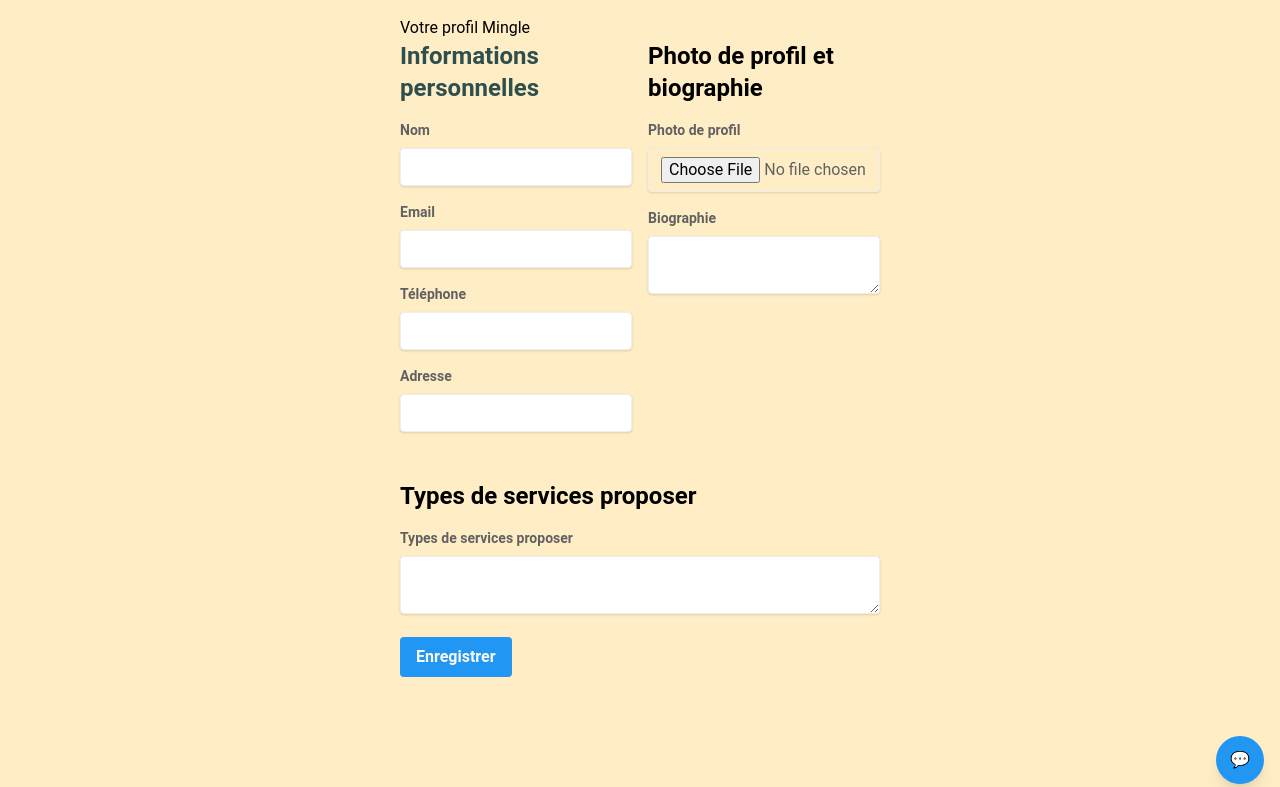
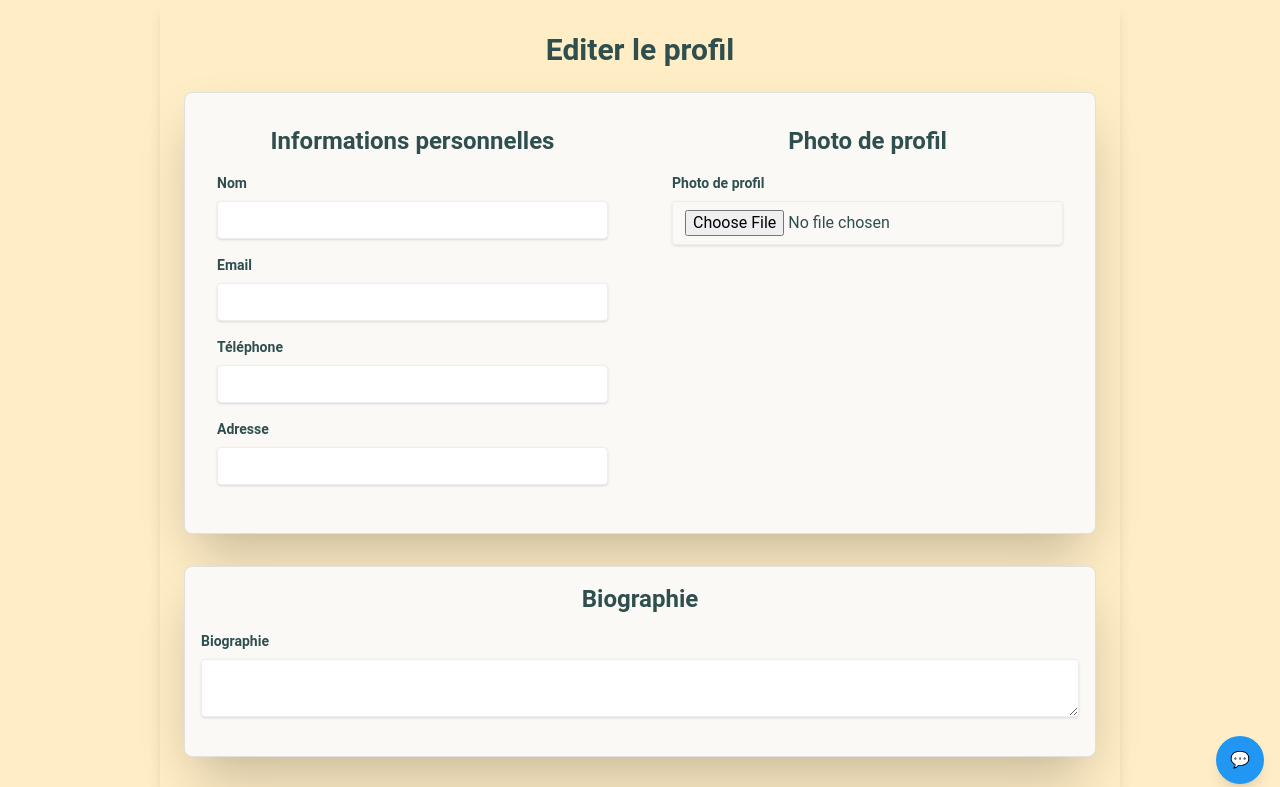
Before and after one commit to Emmanuelle-S/Mingle, a React (Vite) app in the folder frontend/: page /Profil in a window 1280 px wide. Shown: the top 787 px of the page. Built offline with nearby package versions, Linux system fonts and the light colour scheme.

Commit message:
finalize editProfile functionality + css Tailwind, improvement to come

```diff
--- a/frontend/src/components/Profil/EditProfil.jsx
+++ b/frontend/src/components/Profil/EditProfil.jsx
@@ -14,12 +14,21 @@ const validationSchema = Yup.object({
 });
 
 const MyTextInput = ({ label, ...props }) => {
+  // = fonction fléchée qui prend comme argument un objet destructuré : contient au moins une propriété label, ainsi que toutes les autres propriétés (props) qui peuvent être passées à l'élément <input>.
   const [field, meta] = useField(props);
+  // utilise le hook useField fourni par Formik pour lier les champs de formulaire (field) et les métadonnées (meta) à props (inclut la gestion de valeur du champ, évènement de changement, de validation ...)
   return (
     <div className="mb-4">
-      <label className="block text-gray-700 text-sm font-bold mb-2" htmlFor={props.id || props.name}>{label}</label>
-      <input className="shadow appearance-none border rounded w-full py-2 px-3 text-gray-700 leading-tight focus:outline-none focus:shadow-outline" {...field} {...props} />
+      <label className="block text-darkslategray text-sm font-bold mb-2" htmlFor={props.id || props.name}>{label}</label>
+      {/* htmlFor : défini avec la valeur props.id ou props.name pour associer le label à l'élément <input> correspondant. */}
+      <input
+        className="shadow appearance-none border rounded w-full py-2 px-3 text-darkslategray leading-tight focus:outline-none focus:shadow-outline"
+        {...field}
+        {...props}
+        // Les propriétés de field (comme value, onChange, etc.) et toutes les autres props sont étendues à l'élément <input> => transmettre toutes les fonctionnalités et les configurations nécessaires au champ de formulaire.
+      />
       {meta.touched && meta.error ? (
+        // gestion des erreurs
         <div className="text-red-500 text-xs italic">{meta.error}</div>
       ) : null}
     </div>
@@ -27,12 +36,20 @@ const MyTextInput = ({ label, ...props }) => {
 };
 
 const MyTextarea = ({ label, ...props }) => {
+  // fonction fléchée qui prend comme argument un objet destructuré, qui contient au moins une propriété label, ainsi que toutes les autres propriétés (props) qui peuvent être passées à l'élément <textarea>.
   const [field, meta] = useField(props);
+  // utilise le hook useField fourni par Formik pour lier les champs de formulaire (field) et les métadonnées (meta) à props (inclut la gestion de la valeur du champ, des événements de changement, de la validation...)
   return (
     <div className="mb-4">
-      <label className="block text-gray-700 text-sm font-bold mb-2" htmlFor={props.id || props.name}>{label}</label>
-      <textarea className="shadow appearance-none border rounded w-full py-2 px-3 text-gray-700 leading-tight focus:outline-none focus:shadow-outline" {...field} {...props} />
+      <label className="block text-darkslategray text-sm font-bold mb-2" htmlFor={props.id || props.name}>{label}</label>
+      {/* htmlFor = défini avec la valeur props.id ou props.name pour associer le label à l'élément <textarea> correspondant. */}
+      <textarea
+        className="shadow appearance-none border rounded w-full py-2 px-3 text-darkslategray leading-tight focus:outline-none focus:shadow-outline"
+        {...field}
+        {...props}
+      />
       {meta.touched && meta.error ? (
+        // gestion des erreurs
         <div className="text-red-500 text-xs italic">{meta.error}</div>
       ) : null}
     </div>
@@ -40,20 +57,35 @@ const MyTextarea = ({ label, ...props }) => {
 };
 
 const MyFileInput = ({ label, ...props }) => {
+  // fonction fléchée qui prend comme argument un objet destructuré. Ce objet contient au moins une propriété label, ainsi que toutes les autres propriétés (props) qui peuvent être passées à l'élément <input>.
   const [field, meta, helpers] = useField(props);
   const { setValue } = helpers;
+  // utilise le hook useField fourni par Formik pour lier les champs de formulaire (field), les métadonnées (meta) et les fonctions d'assistance (helpers) à props.
+  // setValue = extraite de helpers pour mettre à jour la valeur du champ.
+  // Rappel helpers :  fonctions d'assistance qui permettent de manipuler directement la valeur et l'état du champ. Ici utilisé pour extraire la fonction setValue
 
   const handleChange = (e) => {
     setValue(e.currentTarget.files[0]);
   };
+  // appelée lorsque l'utilisateur sélectionne un fichier. Elle récupère le premier fichier sélectionné met à jour la valeur du champ de formulaire avec ce fichier en utilisant setValue.
 
   return (
     <div className="mb-4">
-      <label className="block text-gray-700 text-sm font-bold mb-2" htmlFor={props.id || props.name}>{label}</label>
-      <input className="shadow appearance-none border rounded w-full py-2 px-3 text-gray-700 leading-tight focus:outline-none focus:shadow-outline" type="file" onChange={handleChange} />
+      <label className="block text-darkslategray text-sm font-bold mb-2" htmlFor={props.id || props.name}>{label}</label>
+      {/* htmlFor = défini avec la valeur props.id ou props.name pour associer le label à l'élément <input> correspondant. */}
+      <input
+        className="shadow appearance-none border rounded w-full py-2 px-3 text-darkslategray leading-tight focus:outline-none focus:shadow-outline"
+        type="file"
+        onChange={handleChange}
+        // fonction handleChange = assignée à l'événement onChange pour gérer la sélection du fichier.
+      />
       {meta.touched && meta.error ? (
         <div className="text-red-500 text-xs italic">{meta.error}</div>
       ) : null}
+      {field.value && typeof field.value === 'object' && (
+        <div className="text-sm mt-2">{field.value.name}</div>
+        // Si une valeur est présente dans field.value et que cette valeur est un objet, alors un élément <div> est rendu pour afficher le nom du fichier (field.value.name).
+      )}
     </div>
   );
 };
@@ -74,30 +106,38 @@ const EditProfil = () => {
       validationSchema={validationSchema}
       onSubmit={(values) => {
         console.log(values);
+        // onSubmit est appelée lorsque le formulaire est soumis. pour l'instant elle logue les valeurs du formulaire dans la console.
       }}
     >
-      <Form className="max-w-lg mx-auto p-4">
-        <h1>Votre profil Mingle</h1>
-        <div className="flex flex-col md:flex-row md:space-x-4">
-          <div className="flex-1">
-            <h2 className="text-2xl font-bold mb-4 text-darkslategray">Informations personnelles</h2>
+      <Form className="max-w-screen-lg mx-auto px-6 py-8 rounded-lg shadow-lg">
+        <h1 className="text-3xl font-bold mb-6 text-center text-darkslategray">Editer le profil</h1>
+
+        <div className="md:flex md:space-x-8 mb-8  bg-white rounded-lg p-4 border border-gray-300 shadow-2xl">
+          <div className="md:w-1/2 bg-white rounded-lg p-4">
+            <h2 className="text-2xl font-bold mb-4 text-darkslategray text-center">Informations personnelles</h2>
             <MyTextInput label="Nom" name="name" type="text" />
             <MyTextInput label="Email" name="email" type="email" />
             <MyTextInput label="Téléphone" name="phone" type="text" />
             <MyTextInput label="Adresse" name="address" type="text" />
           </div>
-          <div className="flex-1">
-            <h2 className="text-2xl font-bold mb-4">Photo de profil et biographie</h2>
+          <div className="md:w-1/2 mt-6 md:mt-0 bg-white rounded-lg p-4">
+            <h2 className="text-2xl font-bold mb-4 text-darkslategray text-center">Photo de profil</h2>
             <MyFileInput label="Photo de profil" name="profilePicture" />
-            <MyTextarea label="Biographie" name="bio" />
           </div>
         </div>
-        <div className="mt-8">
-          <h2 className="text-2xl font-bold mb-4">Types de services proposer</h2>
-          <MyTextarea label="Types de services proposer" name="services" />
+
+        <div className="mb-8 bg-white rounded-lg p-4 border border-gray-300 shadow-2xl">
+          <h2 className="text-2xl font-bold mb-4 text-darkslategray text-center">Biographie</h2>
+          <MyTextarea label="Biographie" name="bio" />
         </div>
-        <div className="mt-4">
-          <button type="submit" className="bg-blue-500 hover:bg-blue-700 text-white font-bold py-2 px-4 rounded focus:outline-none focus:shadow-outline">
+
+        <div className="mb-8 bg-white rounded-lg p-4 border border-gray-300 shadow-2xl">
+          <h2 className="text-2xl font-bold mb-4 text-darkslategray text-center">Types de services proposés</h2>
+          <MyTextarea label="Services proposés" name="services" />
+        </div>
+
+        <div className="mt-4 text-center">
+          <button type="submit" className="bg-blue-500 hover:bg-blue-700 text-white py-4 px-12 rounded-lg text-lg font-mediumfocus:outline-none focus:shadow-outline">
             Enregistrer
           </button>
         </div>
--- /dev/null
+++ b/frontend/src/pages/Profil/Profil.css
@@ -0,0 +1,5 @@
+.blue-btn {
+    background-color: #0590E5;
+    color: white;
+    border-radius: 1em;
+}
--- a/frontend/src/pages/Profil/Profil.jsx
+++ b/frontend/src/pages/Profil/Profil.jsx
@@ -1,6 +1,7 @@
 // import {Header} from
 // import {Footer} from
 import EditProfil from "@components/Profil/EditProfil"
+import "./Profil.css";
 
 export default function Profil() {
     return (
--- a/frontend/tailwind.config.js
+++ b/frontend/tailwind.config.js
@@ -17,6 +17,7 @@ module.exports = withMT({
         dark: '#263B2B',
         accent: '#0590E5',
         darkslategray: '#2F4F4F',
+
       },
     },
   },
```
